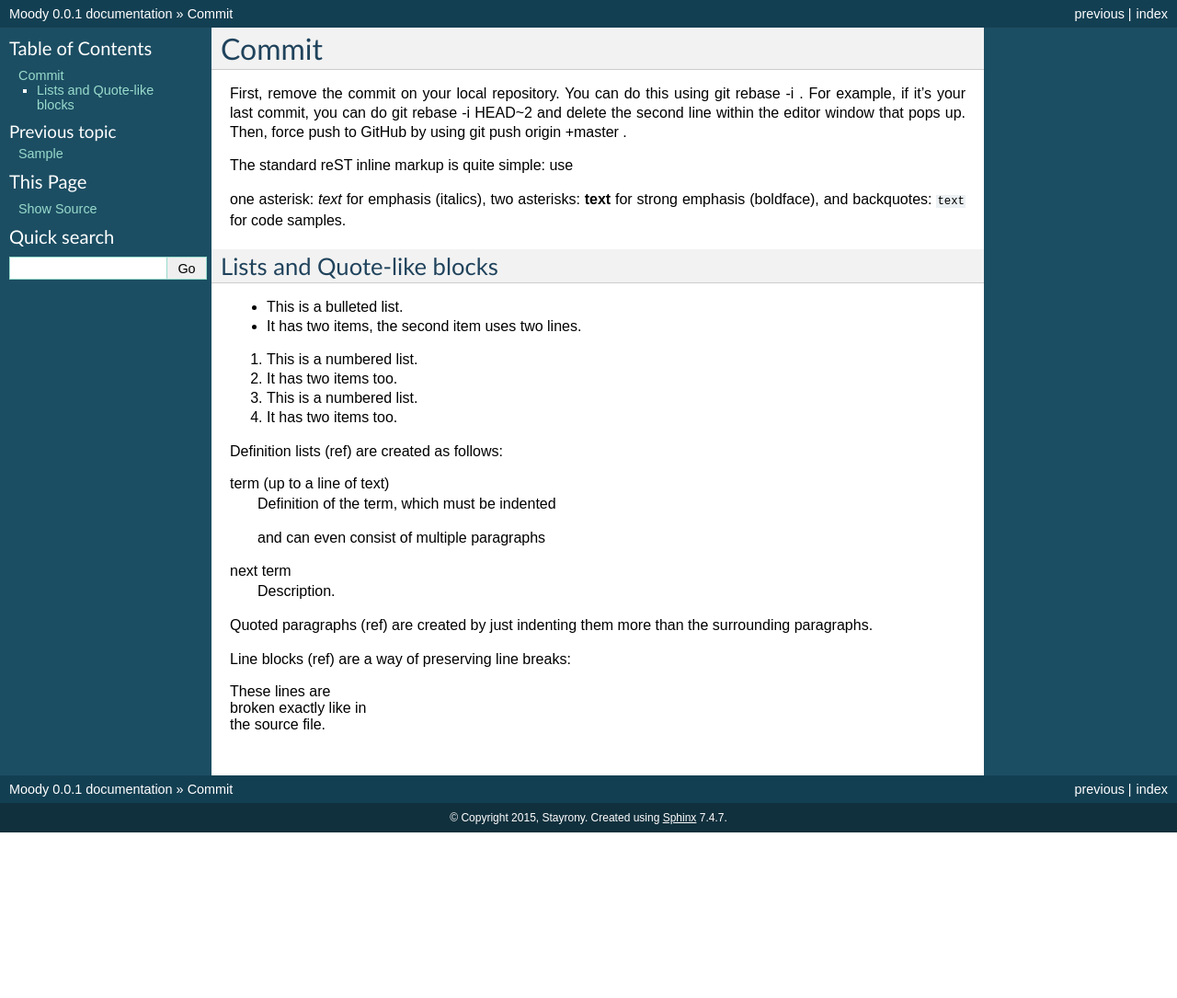
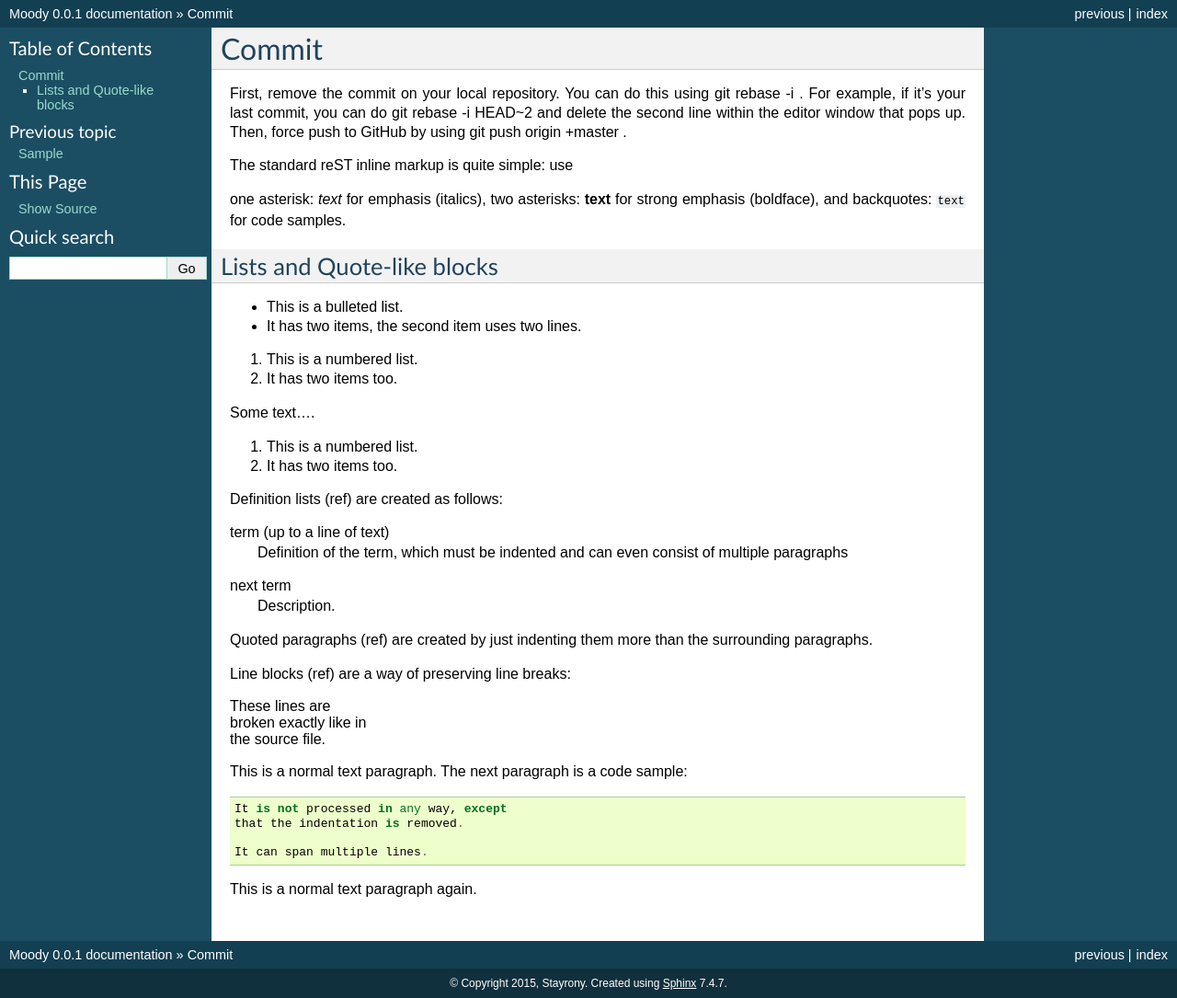
Before and after one commit to Stayrony/MoodyDoc, a Sphinx documentation site: the page built from source/commit.rst, in a window 1280 px wide. Shown: the whole page at 92% size. Built offline with Sphinx 7.4.7, drawn with Linux system fonts in a browser that asks for light colours; before the commit the page ends 905 px from its top, so only the background shows below that.

Commit message:
add Source Code

```diff
--- a/source/commit.rst
+++ b/source/commit.rst
@@ -19,6 +19,8 @@ Lists and Quote-like blocks
 1. This is a numbered list.
 2. It has two items too.
 
+Some text....
+
 #. This is a numbered list.
 #. It has two items too.
 
@@ -26,7 +28,6 @@ Definition lists (ref) are created as follows:
 
 term (up to a line of text)
    Definition of the term, which must be indented
-
    and can even consist of multiple paragraphs
 
 next term
@@ -39,3 +40,12 @@ Line blocks (ref) are a way of preserving line breaks:
 | These lines are
 | broken exactly like in
 | the source file.
+
+This is a normal text paragraph. The next paragraph is a code sample::
+
+   It is not processed in any way, except
+   that the indentation is removed.
+
+   It can span multiple lines.
+
+This is a normal text paragraph again.
```
